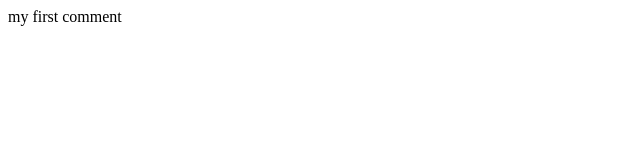
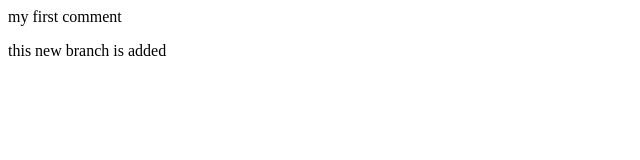
Before and after one commit to anuj229/practice-git, a plain HTML site: page index.html in a window 1280 px wide. Shown: the whole page, without its empty margins (0-640 px from the left). Drawn offline with Linux system fonts and the light colour scheme.

Commit message:
new branch added

```diff
--- a/index.html
+++ b/index.html
@@ -1 +1,2 @@
 <p>my first comment</p>
+<p>this new branch is added</p>
```
